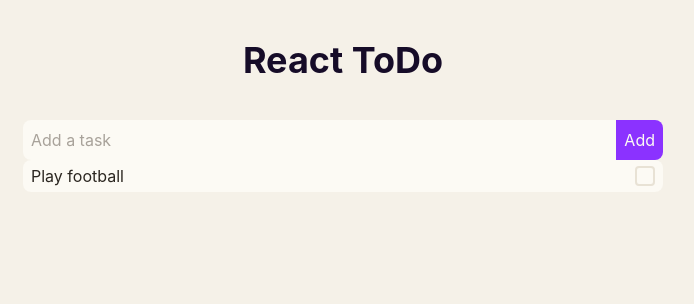
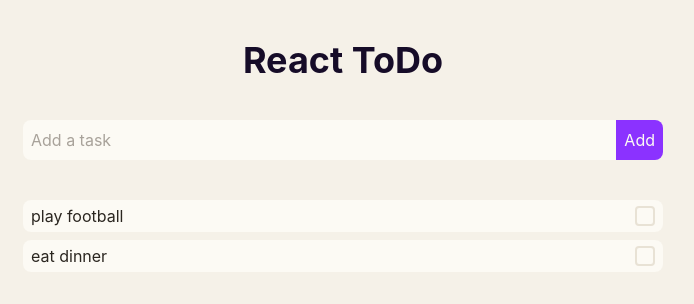
Before and after one commit to AmrGamalbit/react-todo, a React (Vite) app: page / in a window 1280 px wide. Shown: the top 304 px of the page, without its empty margins (297-991 px from the left). Built offline with nearby package versions, Linux system fonts and the light colour scheme.

Commit message:
feat: add TodoList component with hardcoded tasks

```diff
--- a/src/App.jsx
+++ b/src/App.jsx
@@ -1,14 +1,17 @@
 import { useState } from 'react'
 import './App.css'
 import TodoForm from './TodoForm'
-import TodoItem from './TodoItem'
+import TodoList from './TodoList'
 
 function App() {
-  let [isChecked, setIsChecked] = useState(false)
+  const [todos, setTodos] = useState([{id:1, title: 'play football', completed: false}, {id:2, title: 'eat dinner', completed: false}])
+  function handleToggle(id){
+    setTodos(todos.map((todo) => todo.id === id ? {...todo, completed: !todo.completed} : todo))
+  }
   return (<>
       <h2 className="text-4xl font-bold text-heading flex items-center justify-center m-10">React ToDo</h2>
       <TodoForm/>
-      <TodoItem text={'Play football'} isChecked={isChecked} onToggle={()=> setIsChecked(!isChecked)}/>
+      <TodoList todos={todos} onToggle={handleToggle}/>
   </>)
 }
 
--- a/src/TodoItem.jsx
+++ b/src/TodoItem.jsx
@@ -1,11 +1,11 @@
 import { Check } from "lucide-react"
 
-function TodoItem ({text, isChecked, onToggle}) {
-    let checkboxBg = isChecked ? 'bg-primary' : 'bg-surface'
+function TodoItem ({title, completed, onToggle}) {
+    let checkboxBg = completed ? 'bg-primary' : 'bg-surface'
     return (<div className='flex justify-between bg-surface items-center w-1/2 rounded-lg py-1 px-2 mx-auto'>
-        <p className="text-body">{text}</p>
+        <p className="text-body">{title}</p>
         <div className={`w-5 h-5 border-2 border-border rounded cursor-pointer flex justify-center items-center ${checkboxBg}`} onClick={onToggle}>
-            {isChecked && <Check color="#fcfaf4" size={12} strokeWidth={3} />}
+            {completed && <Check color="#fcfaf4" size={12} strokeWidth={3} />}
         </div>
     </div>)
 }
--- /dev/null
+++ b/src/TodoList.jsx
@@ -0,0 +1,11 @@
+import TodoItem from "./TodoItem"
+
+function TodoList({todos, onToggle}){
+    return <div className="flex flex-col gap-2 my-10">
+        {todos.map((todo) => (
+            <TodoItem key={todo.id} title={todo.title} completed={todo.completed} onToggle={() => onToggle(todo.id)}/>
+        ))}
+    </div>
+}
+
+export default TodoList
```
